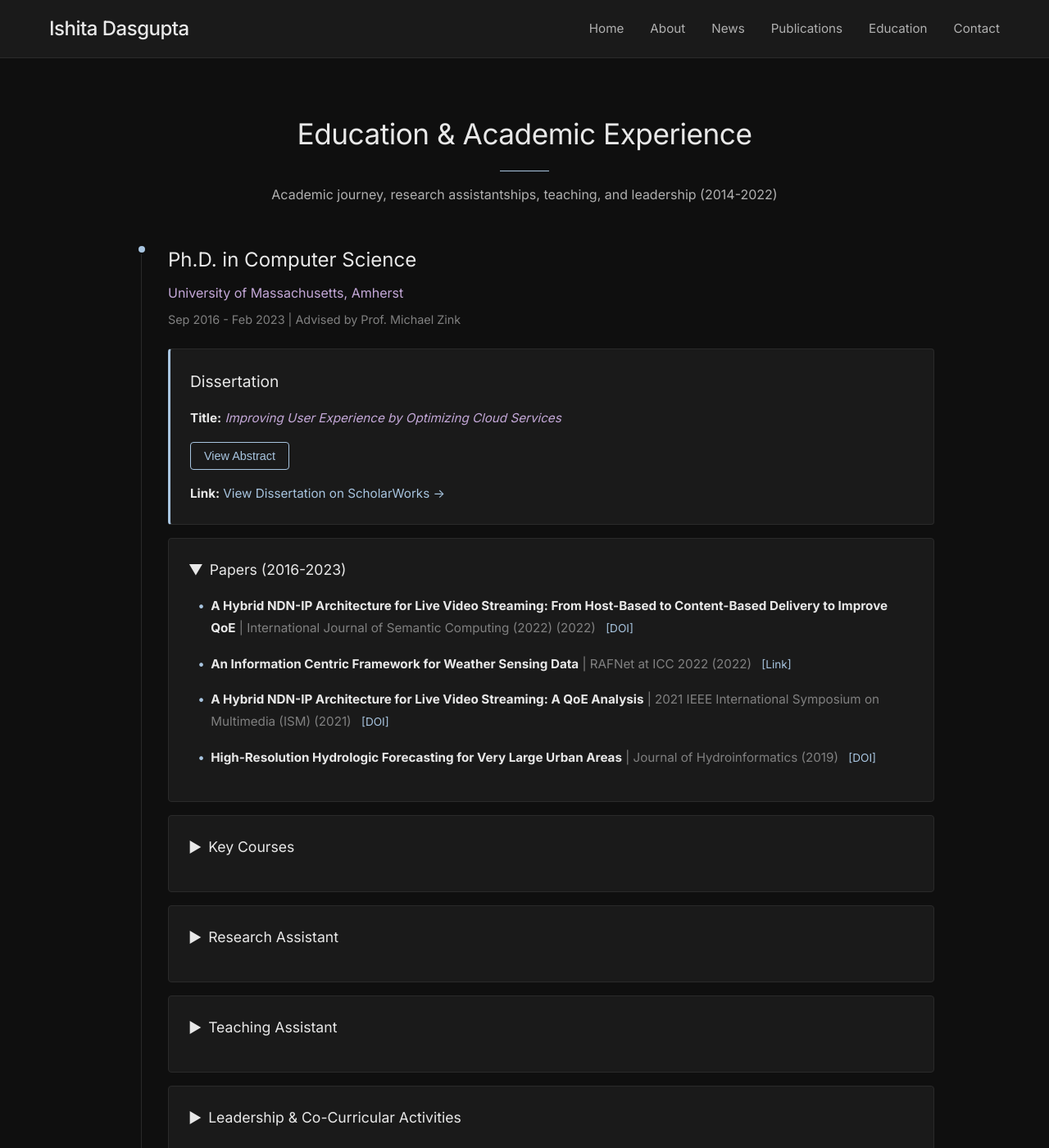
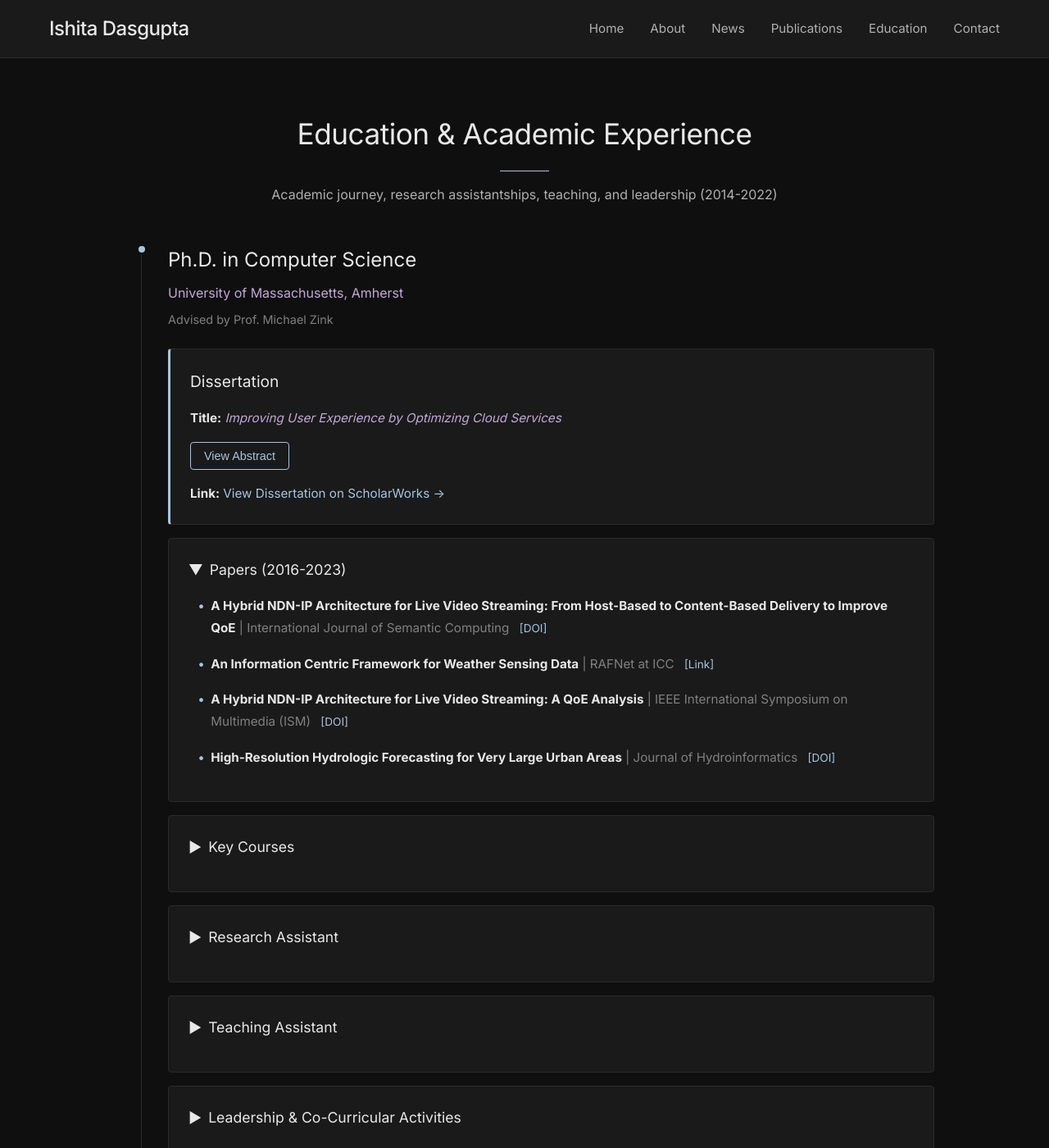
Before and after one commit to ISHITADG/ishitadg.github.io, a Jekyll site: the page built from education.md, in a window 1280 px wide and 1400 px high. Shown: the whole window at 82% size. Built offline with Jekyll 4.4.1, drawn with Linux system fonts in a browser that asks for light colours; a style sheet for code colours, icons or effects is not loaded.

Commit message:
Fix image paths and remove dates from education page
- Change image paths from relative_url to absolute_url for proper resolution
- Make base tag conditional (only when baseurl is not empty)
- Remove dates from PhD section (header, research, teaching)
- Remove all year dates from Papers (2016-2023) section
- Remove Masters Teaching Assistant section entirely
- Clean up CSS and JavaScript references to ms-teaching

```diff
--- a/_layouts/default.html
+++ b/_layouts/default.html
@@ -21,7 +21,9 @@
   <link rel="stylesheet" href="{{ '/assets/css/custom.css' | relative_url }}">
 
   <!-- Base URL fix for GitHub Pages -->
+  {% if site.baseurl != "" %}
   <base href="{{ site.baseurl }}/">
+  {% endif %}
 
   <style>
     * {
--- a/education.md
+++ b/education.md
@@ -20,7 +20,7 @@ permalink: /education/
       <div class="timeline-content">
         <h3 style="font-size: 1.5rem; color: #e8e8e8; margin-bottom: 0.5rem; font-weight: 400;">Ph.D. in Computer Science</h3>
         <p style="color: #c4a8d8; font-weight: 400; margin-bottom: 0.5rem; font-size: 1rem;">University of Massachusetts, Amherst</p>
-        <p style="color: #808080; margin-bottom: 1.5rem; font-size: 0.9rem;">Sep 2016 - Feb 2023 | Advised by Prof. Michael Zink</p>
+        <p style="color: #808080; margin-bottom: 1.5rem; font-size: 0.9rem;">Advised by Prof. Michael Zink</p>
 
         <div style="background: #1a1a1a; padding: 1.5rem; border-radius: 4px; border: 1px solid #2a2a2a; margin-bottom: 1rem; border-left: 3px solid #a8c5e0;">
           <h4 style="font-size: 1.2rem; color: #e8e8e8; margin-bottom: 1rem; font-weight: 400;">Dissertation</h4>
@@ -64,9 +64,6 @@ permalink: /education/
                   {% if paper.venue %}
                     <span style="color: #808080;"> | {{ paper.venue }}</span>
                   {% endif %}
-                  {% if paper.year %}
-                    <span style="color: #808080;"> ({{ paper.year }})</span>
-                  {% endif %}
                   {% if paper.link %}
                     <a href="{{ paper.link }}" target="_blank" style="color: #a8c5e0; text-decoration: none; margin-left: 0.5rem; font-size: 0.85rem; border-bottom: 1px solid transparent; transition: border-color 0.3s;" onmouseover="this.style.borderBottomColor='#a8c5e0'" onmouseout="this.style.borderBottomColor='transparent'">[Link]</a>
                   {% endif %}
@@ -79,29 +76,25 @@ permalink: /education/
                 <li style="margin-bottom: 1rem; padding-left: 0.5rem; position: relative;">
                   <span style="position: absolute; left: -0.5rem; color: #a8c5e0;">•</span>
                   <strong style="color: #e8e8e8;">A Hybrid NDN-IP Architecture for Live Video Streaming: From Host-Based to Content-Based Delivery to Improve QoE</strong>
-                  <span style="color: #808080;"> | International Journal of Semantic Computing (2022)</span>
-                  <span style="color: #808080;"> (2022)</span>
+                  <span style="color: #808080;"> | International Journal of Semantic Computing</span>
                   <a href="https://doi.org/10.1142/S1793351X22400074" target="_blank" style="color: #a8c5e0; text-decoration: none; margin-left: 0.5rem; font-size: 0.85rem; border-bottom: 1px solid transparent; transition: border-color 0.3s;" onmouseover="this.style.borderBottomColor='#a8c5e0'" onmouseout="this.style.borderBottomColor='transparent'">[DOI]</a>
                 </li>
                 <li style="margin-bottom: 1rem; padding-left: 0.5rem; position: relative;">
                   <span style="position: absolute; left: -0.5rem; color: #a8c5e0;">•</span>
                   <strong style="color: #e8e8e8;">An Information Centric Framework for Weather Sensing Data</strong>
-                  <span style="color: #808080;"> | RAFNet at ICC 2022</span>
-                  <span style="color: #808080;"> (2022)</span>
+                  <span style="color: #808080;"> | RAFNet at ICC</span>
                   <a href="https://scholar.google.com/citations?view_op=view_citation&hl=en&user=okBrMn8AAAAJ&sortby=pubdate&citation_for_view=okBrMn8AAAAJ:qjMakFHDy7sC" target="_blank" style="color: #a8c5e0; text-decoration: none; margin-left: 0.5rem; font-size: 0.85rem; border-bottom: 1px solid transparent; transition: border-color 0.3s;" onmouseover="this.style.borderBottomColor='#a8c5e0'" onmouseout="this.style.borderBottomColor='transparent'">[Link]</a>
                 </li>
                 <li style="margin-bottom: 1rem; padding-left: 0.5rem; position: relative;">
                   <span style="position: absolute; left: -0.5rem; color: #a8c5e0;">•</span>
                   <strong style="color: #e8e8e8;">A Hybrid NDN-IP Architecture for Live Video Streaming: A QoE Analysis</strong>
-                  <span style="color: #808080;"> | 2021 IEEE International Symposium on Multimedia (ISM)</span>
-                  <span style="color: #808080;"> (2021)</span>
+                  <span style="color: #808080;"> | IEEE International Symposium on Multimedia (ISM)</span>
                   <a href="https://doi.org/10.1109/ISM52913.2021.00032" target="_blank" style="color: #a8c5e0; text-decoration: none; margin-left: 0.5rem; font-size: 0.85rem; border-bottom: 1px solid transparent; transition: border-color 0.3s;" onmouseover="this.style.borderBottomColor='#a8c5e0'" onmouseout="this.style.borderBottomColor='transparent'">[DOI]</a>
                 </li>
                 <li style="margin-bottom: 1rem; padding-left: 0.5rem; position: relative;">
                   <span style="position: absolute; left: -0.5rem; color: #a8c5e0;">•</span>
                   <strong style="color: #e8e8e8;">High-Resolution Hydrologic Forecasting for Very Large Urban Areas</strong>
                   <span style="color: #808080;"> | Journal of Hydroinformatics</span>
-                  <span style="color: #808080;"> (2019)</span>
                   <a href="https://doi.org/10.2166/hydro.2019.10" target="_blank" style="color: #a8c5e0; text-decoration: none; margin-left: 0.5rem; font-size: 0.85rem; border-bottom: 1px solid transparent; transition: border-color 0.3s;" onmouseover="this.style.borderBottomColor='#a8c5e0'" onmouseout="this.style.borderBottomColor='transparent'">[DOI]</a>
                 </li>
               </ul>
@@ -143,7 +136,7 @@ permalink: /education/
           </h4>
           <div id="phd-research-content" style="display: block;">
             <p style="color: #b0b0b0; line-height: 1.7; font-size: 0.95rem; margin-bottom: 0.5rem;">
-              <strong style="color: #e8e8e8;">Multimedia & Networks Lab</strong> | Advised by Prof. Michael Zink | Sep 2016 - Feb 2023
+              <strong style="color: #e8e8e8;">Multimedia & Networks Lab</strong> | Advised by Prof. Michael Zink
             </p>
             <p style="color: #b0b0b0; line-height: 1.7; font-size: 0.95rem;">
               Conducted research on optimizing multimedia experiences in live video streaming. Worked on network protocols, adaptive streaming algorithms, and multimedia systems optimization. Published multiple papers in top-tier conferences and journals.
@@ -158,7 +151,7 @@ permalink: /education/
           </h4>
           <div id="phd-teaching-content" style="display: block;">
             <p style="color: #b0b0b0; line-height: 1.7; font-size: 0.95rem; margin-bottom: 0.5rem;">
-              <strong style="color: #e8e8e8;">CS 653: Advanced Computer Networks</strong> | Aug 2020 – Dec 2020
+              <strong style="color: #e8e8e8;">CS 653: Advanced Computer Networks</strong>
             </p>
           </div>
         </div>
@@ -255,23 +248,6 @@ permalink: /education/
           </div>
         </div>
 
-        <div style="background: #1a1a1a; padding: 1.5rem; border-radius: 4px; border: 1px solid #2a2a2a; margin-bottom: 1rem;">
-          <h4 onclick="toggleSection('ms-teaching')" style="font-size: 1.1rem; color: #e8e8e8; margin-bottom: 1rem; font-weight: 400; cursor: pointer; user-select: none; display: flex; align-items: center; gap: 0.5rem;">
-            <span id="ms-teaching-icon" style="transition: transform 0.3s;">▼</span>
-            Teaching Assistant
-          </h4>
-          <div id="ms-teaching-content" style="display: block;">
-            <p style="color: #b0b0b0; line-height: 1.7; font-size: 0.95rem; margin-bottom: 0.5rem;">
-              <strong style="color: #e8e8e8;">CS121: Introduction to Computer Science</strong> | Spring 2015
-            </p>
-            <p style="color: #b0b0b0; line-height: 1.7; font-size: 0.95rem; margin-bottom: 0.5rem;">
-              <strong style="color: #e8e8e8;">CS187: Data Structures</strong> | Fall 2015
-            </p>
-            <p style="color: #b0b0b0; line-height: 1.7; font-size: 0.95rem;">
-              Supported undergraduate courses, helping students with programming assignments, conducting lab sessions, and providing academic support.
-            </p>
-          </div>
-        </div>
 
         <div style="background: #1a1a1a; padding: 1.5rem; border-radius: 4px; border: 1px solid #2a2a2a;">
           <h4 onclick="toggleSection('ms-leadership')" style="font-size: 1.1rem; color: #e8e8e8; margin-bottom: 1rem; font-weight: 400; cursor: pointer; user-select: none; display: flex; align-items: center; gap: 0.5rem;">
--- a/index.html
+++ b/index.html
@@ -6,7 +6,7 @@ layout: default
 <section class="hero-section" style="background: #0a0a0a; padding: 100px 0 60px; color: #e8e8e8; text-align: center; border-bottom: 1px solid #2a2a2a;">
   <div class="container">
     <div class="hero-photo" style="margin-bottom: 2rem; animation: fadeInUp 0.6s ease-out;">
-      <img src="{{ '/assets/img/i.jpg' | relative_url }}" alt="Ishita Dasgupta" style="width: 180px; height: 180px; border-radius: 50%; border: 2px solid #2a2a2a; object-fit: cover;">
+      <img src="{{ '/assets/img/i.jpg' | absolute_url }}" alt="Ishita Dasgupta" style="width: 180px; height: 180px; border-radius: 50%; border: 2px solid #2a2a2a; object-fit: cover;">
     </div>
     <h1 class="hero-title" style="font-size: 3rem; font-weight: 400; margin-bottom: 0.8rem; animation: fadeInUp 0.8s ease-out; letter-spacing: -1px;">
       Ishita Dasgupta
```
Also changed, not shown: other parts of education.md (+1 -3 lines), about.md (+1 -1 lines).
